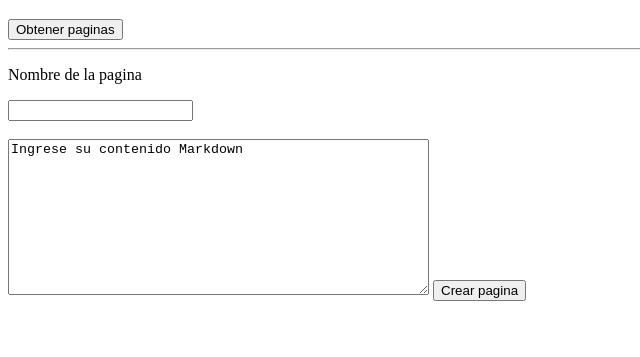
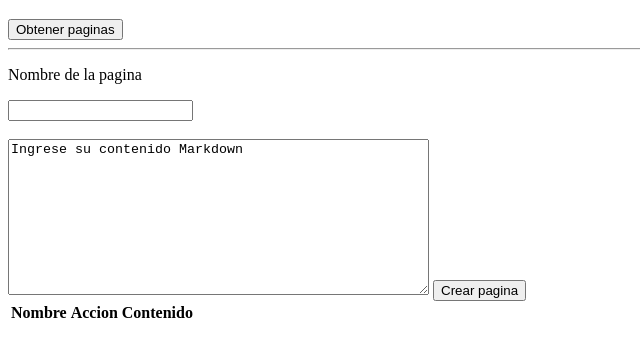
Before and after one commit to Eduard1610/PW2-Lab03-AJAXyNodeJS, a plain HTML site: page index.html in a window 1280 px wide. Shown: the part 61-418 px from the top of the page, without its empty margins (0-640 px from the left). Drawn offline with Linux system fonts and the light colour scheme.

Commit message:
Agregando tabla a index.html

```diff
--- a/index.html
+++ b/index.html
@@ -14,6 +14,21 @@
     <textarea id="textArea"  rows="10" cols="50">Ingrese su contenido Markdown</textarea>
     <button id="newPage">Crear pagina</button>
 
+    <table>
+      <!-- Encabezado de la tabla-->
+      <thead>
+          <tr>
+              <th>Nombre</th>
+              <th>Accion</th>
+              <th>Contenido</th>
+          </tr>
+      </thead>
+        <!-- Cuerpo de la tabla-->
+      <tbody id="tBod">
+
+      </tbody>
+  </table>
+
 
 </body>
 </html>
```
